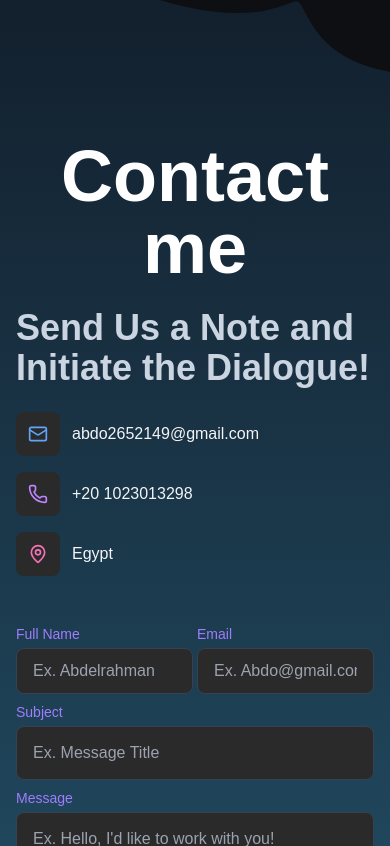
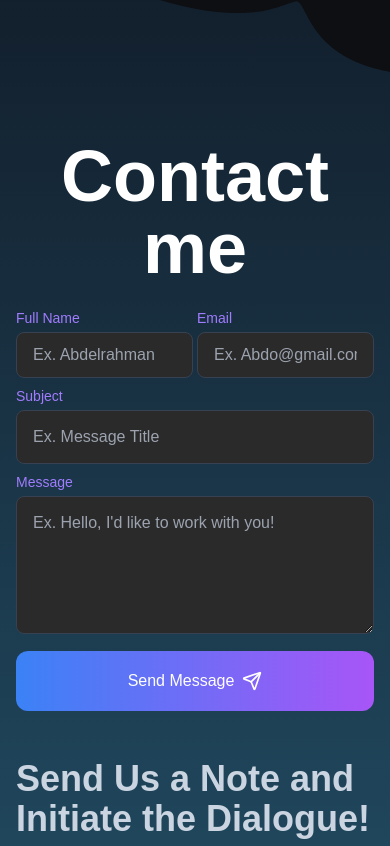
Before and after one commit to AbdelrahmanNasser00/my-portfolio, a React (Vite) app: page / in a window 390 px wide. Shown: the part 4778-5624 px from the top of the page. Built offline with nearby package versions, Linux system fonts and the light colour scheme.

Commit message:
Change contact form position in mobile mode

```diff
--- a/src/components/RightSide/Contact/ContactUsDesignIdea.tsx
+++ b/src/components/RightSide/Contact/ContactUsDesignIdea.tsx
@@ -51,10 +51,8 @@
 
   return (
     <section id="contact" className="text-gray-100 pb-24">
-      {/* Your existing content */}
-
       {/* Contact Section */}
-      <section className=" px-4 relative">
+      <div className=" px-4 relative">
         {/* Background gradient */}
         <div className="absolute inset-0 from-transparent to-[#2a2a2a] opacity-50"></div>
 
@@ -65,7 +63,7 @@
 
           <div className="grid md:grid-cols-2 gap-12 mt-1">
             {/* Contact Info */}
-            <div className="space-y-6">
+            <div className="space-y-6 order-2 md:order-1">
               <h3 className="text-4xl text-slate-300 text-left font-semibold mb-6">
                 Send Us a Note and Initiate the Dialogue!
               </h3>
@@ -103,7 +101,9 @@
             </div>
 
             {/* Contact Form */}
-            <form className="space-y-2" onSubmit={handleSubmit}>
+            <form
+              className="space-y-2 order-1 md:order-2"
+              onSubmit={handleSubmit}>
               <div className="flex space-x-1">
                 <div>
                   <label
@@ -185,7 +185,7 @@
             </form>
           </div>
         </div>
-      </section>
+      </div>
     </section>
   );
 };
```
